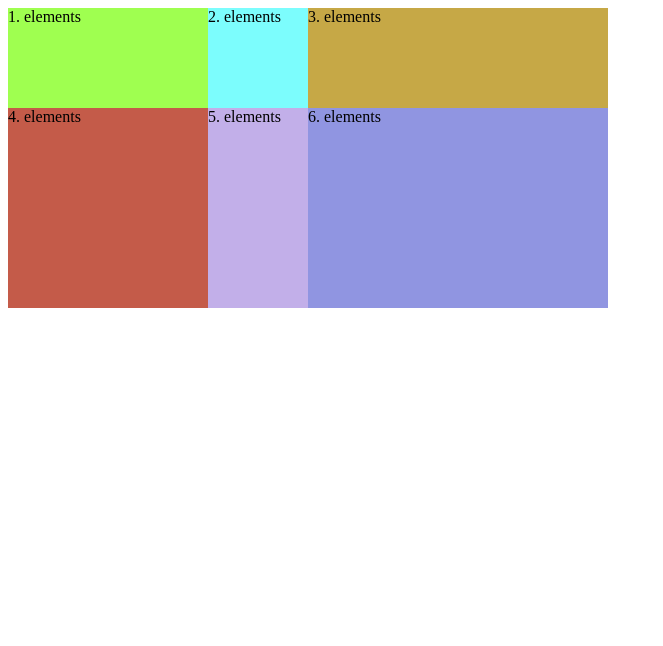
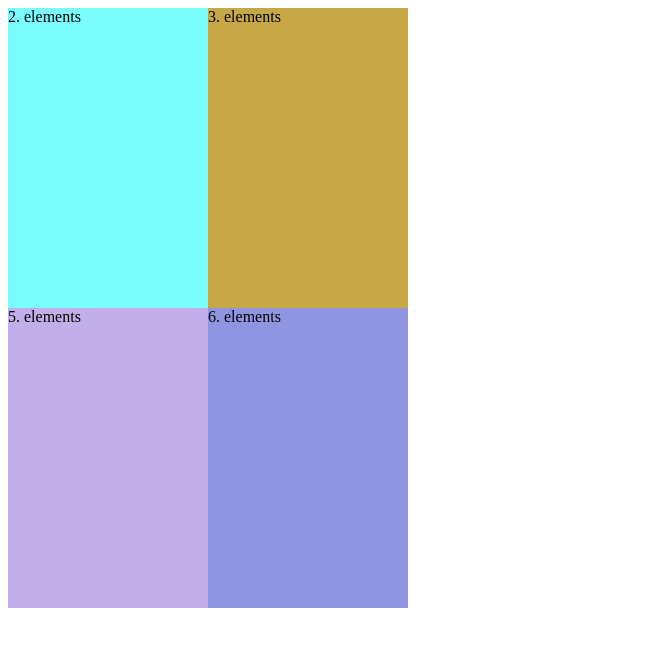
Before and after one commit to markussika/learn-css-grid.io, a plain HTML site: page index.html in a window 1280 px wide. Shown: the whole page, without its empty margins (0-663 px from the left). Drawn offline with Linux system fonts and the light colour scheme.

Commit message:
grid4 added

```diff
--- /dev/null
+++ b/grid4.css
@@ -0,0 +1,21 @@
+
+.item-1{
+    background-color: purple;
+}
+.item-2{
+    background-color: purple;
+}
+.item-3{
+    background-color: purple;
+}
+.item-4{
+    background-color: purple;
+}
+.container{
+    display: grid;
+    background-color: pink;
+    grid-template-columns: 200px 200px;
+    grid-template-rows: 300px 300px;
+    row-gap: 50px;
+    column-gap: 50px;
+}
--- a/index.html
+++ b/index.html
@@ -9,10 +9,10 @@
 </head>
 <body>
     <div class="container">
-        <div class="item item-1">1. elements</div>
+        <!-- <div class="item item-1">1. elements</div> -->
         <div class="item item-2">2. elements</div>
         <div class="item item-3">3. elements</div>
-        <div class="item item-4">4. elements</div>
+        <!-- <div class="item item-4">4. elements</div> -->
         <div class="item item-5">5. elements</div>
         <div class="item item-6">6. elements</div>
     </div>
--- a/style.css
+++ b/style.css
@@ -1,15 +1,15 @@
-.item-1{
+/* .item-1{
     background-color: rgba(115, 255, 0, 0.685);
-}
+} */
 .item-2{
     background-color: rgba(0, 252, 252, 0.514);
 }
 .item-3{
     background-color:rgba(179, 138, 6, 0.74);
 }
-.item-4{
+/* .item-4{
     background-color: rgba(180, 46, 22, 0.781);
-}
+} */
 .item-5{
     background-color: rgba(147, 112, 216, 0.562);
 }
@@ -18,6 +18,6 @@
 }
 .container{
     display: grid;
-    grid-template-columns: 200px 100px 300px;
-    grid-template-rows: 100px 200px ;
+    grid-template-columns: 200px 200px ;
+    grid-template-rows: 300px 300px ;
 }
```
Also changed, not shown: grid4.html (added, +19 -0 lines).
